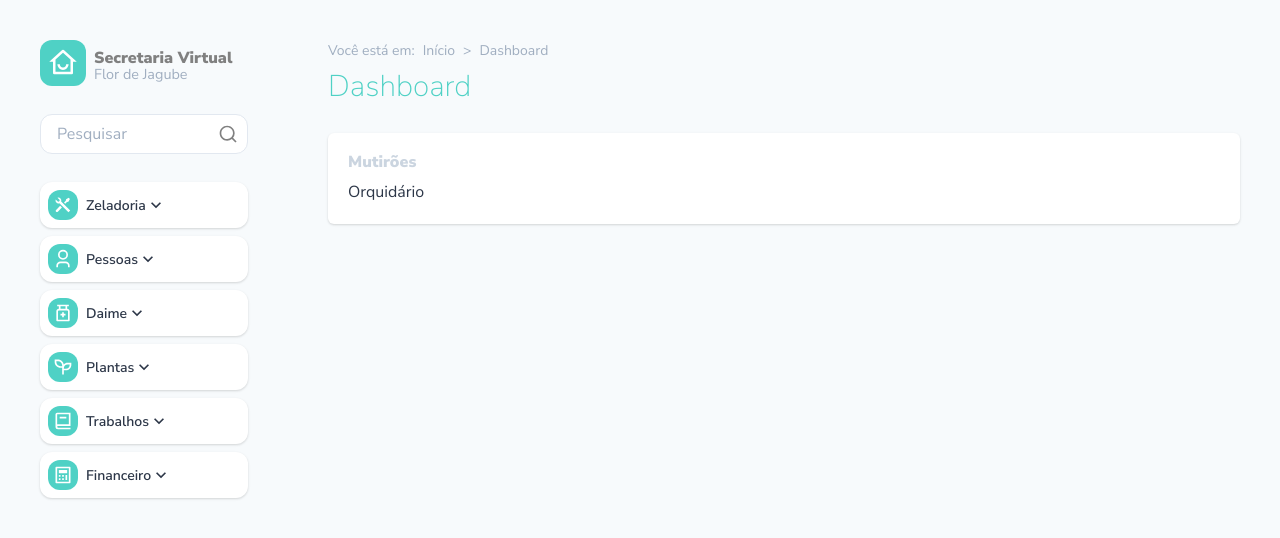
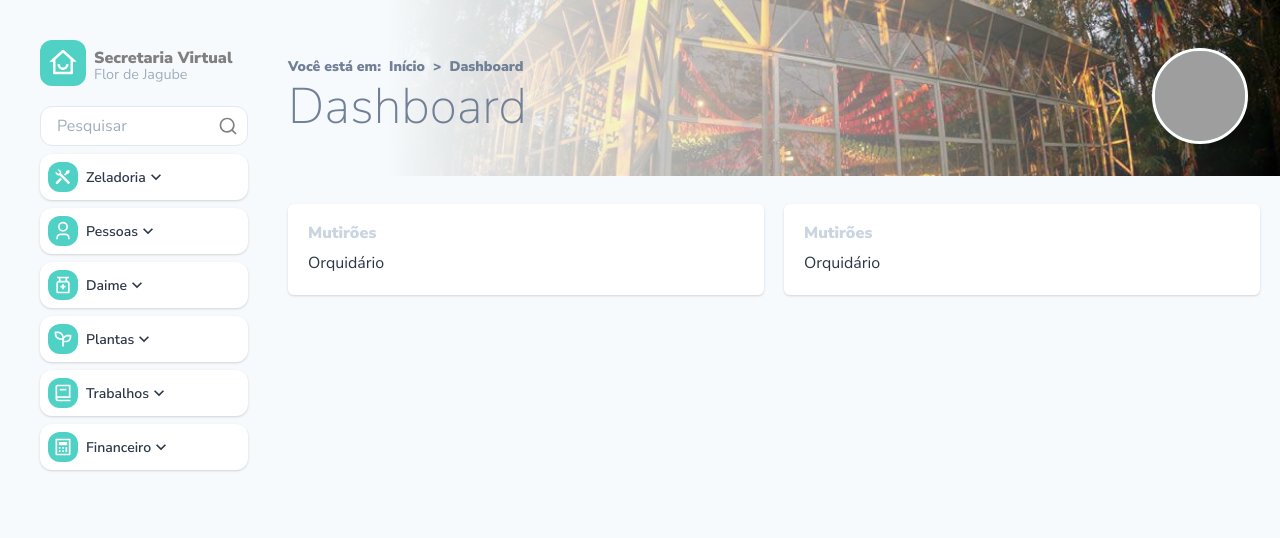
Before and after one commit to nanza86/secretaria-virtual-bkp, a Next.js app: page / in a window 1280 px wide. Shown: the top 538 px of the page. Built offline with nearby package versions, Linux system fonts and the light colour scheme; grey boxes are pictures that could not be loaded.

Commit message:
dashboard

```diff
--- a/pages/index.tsx
+++ b/pages/index.tsx
@@ -1,8 +1,8 @@
 import type { NextPage } from "next";
-import { HStack, VStack, Box, Heading } from "@chakra-ui/react";
+import { HStack, VStack, Flex } from "@chakra-ui/react";
 import Head from "next/head";
 import { MainMenu } from "../src/layout/sidebar/accordion-menu";
-import { Logo } from "../src/layout/sidebar/logo";
+import { Logo } from "../src/components/utils/logo";
 import { Dashboard } from "../src/layout/content/dashboard";
 import { Searchbox } from "../src/layout/sidebar/searchbox";
 
@@ -15,16 +15,24 @@ const Home: NextPage = () => {
       </Head>
       <HStack w="full" spacing="0" alignItems="flex-start">
         {/** Sidebar */}
-        <VStack w="18em" h="100vh" p="10" flexShrink={0}>
-          <Logo/>
-          <Searchbox/>
+        <VStack
+          w="18em"
+          h="100vh"
+          p="10"
+          flexShrink={0}
+          display={["none", "flex"]}
+        >
+          <Flex display={["none","flex"]} flexDirection="column">
+            <Logo />
+            <Searchbox />
+          </Flex>
           <HStack w="full">
             <MainMenu />
           </HStack>
         </VStack>
         {/** Main Content */}
-        <VStack w="full" h="100vh" alignItems="flex-start" p="10">
-          <Dashboard/>
+        <VStack w="full" h="100vh" alignItems="flex-start">
+          <Dashboard />
         </VStack>
       </HStack>
     </>
--- /dev/null
+++ b/src/components/utils/avatar.tsx
@@ -0,0 +1,66 @@
+import {
+  Flex,
+  Heading,
+  Avatar,
+  Drawer,
+  DrawerBody,
+  DrawerFooter,
+  DrawerHeader,
+  DrawerOverlay,
+  DrawerContent,
+  DrawerCloseButton,
+  useDisclosure,
+} from "@chakra-ui/react";
+import React from "react";
+
+export const AvatarAccount = () => {
+  const { isOpen, onOpen, onClose } = useDisclosure();
+  const btnRef = React.useRef();
+  return (
+    <Flex alignItems="center">
+      <Avatar
+        size="xl"
+        name="Christian Nwamba"
+        src="https://bit.ly/code-beast"
+        border="3px solid white"
+        boxShadow="lg"
+        ref={btnRef}
+        onClick={onOpen}
+      />
+      <Drawer
+        isOpen={isOpen}
+        placement="right"
+        onClose={onClose}
+        finalFocusRef={btnRef}
+      >
+        <DrawerOverlay />
+        <DrawerContent>
+          <DrawerCloseButton />
+          <DrawerHeader>
+            <Flex alignItems="center">
+              <Flex>
+                <Avatar
+                  size="lg"
+                  name="Christian Nwamba"
+                  src="https://bit.ly/code-beast"
+                  bg="white"
+                  border="3px solid white"
+                  boxShadow="md"
+                />
+              </Flex>
+              <Flex>
+                <Heading as="h3" size="sm" pl="2">
+                  Olá, Christian Nwamba
+                </Heading>
+              </Flex>
+            </Flex>
+          </DrawerHeader>
+
+          <DrawerBody></DrawerBody>
+
+          <DrawerFooter></DrawerFooter>
+        </DrawerContent>
+      </Drawer>
+    </Flex>
+  );
+};
--- a/src/components/utils/breadcrumb.tsx
+++ b/src/components/utils/breadcrumb.tsx
@@ -1,10 +1,10 @@
-import { Text, Breadcrumb, BreadcrumbItem, BreadcrumbLink } from "@chakra-ui/react";
+import { Text, Breadcrumb, BreadcrumbItem, BreadcrumbLink, Flex } from "@chakra-ui/react";
 
 export const Breadcrumbs = () => {
   return (
-    <>
-      <Text fontSize="sm" color="gray.400">Você está em:</Text>
-      <Breadcrumb spacing="8px" separator={">"} fontSize="sm" color="gray.400">
+    <Flex flexDir="row">
+      <Text fontSize="sm" fontWeight="bold" color="gray.500" me="2" display={["none","flex"]}>Você está em:</Text>
+      <Breadcrumb spacing="8px" separator={">"} fontSize="sm" fontWeight="bold" color="gray.500">
         <BreadcrumbItem>
           <BreadcrumbLink href="#">Início</BreadcrumbLink>
         </BreadcrumbItem>
@@ -13,6 +13,6 @@ export const Breadcrumbs = () => {
           <BreadcrumbLink href="#">Dashboard</BreadcrumbLink>
         </BreadcrumbItem>
       </Breadcrumb>
-    </>
+    </Flex>
   );
 };
--- a/src/layout/sidebar/logo.tsx
+++ b/src/components/utils/logo.tsx
@@ -1,6 +1,6 @@
 import { HStack, VStack, Heading, Text } from "@chakra-ui/react";
 import { RiHomeSmileLine } from "react-icons/ri";
-import IconBox from "../../components/utils/iconBox";
+import IconBox from "./iconBox";
 
 export const Logo = () => {
   return (
@@ -9,7 +9,7 @@ export const Logo = () => {
         <RiHomeSmileLine size="30" />
       </IconBox>
       <VStack alignItems="flex-start">
-        <Heading m="0" p="0" fontSize="md" fontWeight="800" color="gray">
+        <Heading m="0" p="0" fontSize="md" fontWeight="800" color="gray" flexWrap="nowrap" whiteSpace="nowrap">
           Secretaria Virtual
         </Heading>
         <Text mt="-4px !important" p="0" fontSize="0.9em" color="gray.400">Flor de Jagube</Text>
--- /dev/null
+++ b/src/components/utils/mobile-menu.tsx
@@ -0,0 +1,58 @@
+import {
+  Flex,
+  Button,
+  Heading,
+  Divider,
+  Drawer,
+  DrawerBody,
+  DrawerFooter,
+  DrawerHeader,
+  DrawerOverlay,
+  DrawerContent,
+  DrawerCloseButton,
+  useDisclosure,
+} from "@chakra-ui/react";
+import { RiMenuLine } from "react-icons/ri";
+import { Logo } from "./logo";
+import React from "react";
+import { MainMenu } from "../../layout/sidebar/accordion-menu";
+import { Searchbox } from "../../layout/sidebar/searchbox";
+
+export const MobileMenu = () => {
+  const { isOpen, onOpen, onClose } = useDisclosure();
+  const btnRef = React.useRef();
+  return (
+    <>
+      <Flex>
+        <Logo />
+        <Button ref={btnRef} onClick={onOpen}>
+          <RiMenuLine />
+        </Button>
+      </Flex>
+      <Drawer
+        isOpen={isOpen}
+        placement="right"
+        onClose={onClose}
+        finalFocusRef={btnRef}
+      >
+        <DrawerOverlay />
+        <DrawerContent>
+          <DrawerCloseButton />
+          <DrawerHeader>
+            <Heading as="h3" fontSize="md" mt="5">
+              Navegue por aqui:
+            </Heading>
+          </DrawerHeader>
+
+          <DrawerBody>
+            <Searchbox />
+            <Divider py="2"/>
+            <MainMenu />
+          </DrawerBody>
+
+          <DrawerFooter></DrawerFooter>
+        </DrawerContent>
+      </Drawer>
+    </>
+  );
+};
--- a/src/layout/content/dashboard.tsx
+++ b/src/layout/content/dashboard.tsx
@@ -1,7 +1,10 @@
-import { HStack, Heading, Flex, Box, Text } from "@chakra-ui/react";
+import { HStack, Heading, Flex, Box } from "@chakra-ui/react";
 import { Breadcrumbs } from "../../components/utils/breadcrumb";
-import { RiToolsFill } from "react-icons/ri";
+import { RiMenuLine } from "react-icons/ri";
 import IconBox from "../../components/utils/iconBox";
+import { AvatarAccount } from "../../components/utils/avatar";
+import { Searchbox } from "../sidebar/searchbox";
+import { MobileMenu } from "../../components/utils/mobile-menu";
 
 const Card = (props: any) => {
   return (
@@ -12,19 +15,58 @@ const Card = (props: any) => {
       <Flex pt="2">{props.children}</Flex>
     </Box>
   );
-}
+};
 
 export const Dashboard = () => {
   return (
     <>
-      <HStack>
+      <HStack
+        bgImage="../bg-flor.jpg"
+        bgSize="cover"
+        bgPosition="center"
+        w="full"
+        alignItems="flex-start"
+        mb="5"
+      >
+        <Flex
+          bgGradient="linear(to-r, gray.50 10%, rgba(255,255,255,0) 100%)"
+          pr="2em"
+          py="4em"
+          pl={["2em", "0em"]}
+          pt={["2em", "3em"]}
+          pb="2em"
+          w="full"
+          flexDirection="column"
+        >
+          <Flex
+            display={["flex", "none"]}
+            flexDirection="column"
+            p="5"
+            mb="5"
+            bgColor="white"
+            borderRadius="lg"
+          >
+            <MobileMenu/>
+            <Searchbox />
+          </Flex>
+          <HStack justifyContent="space-between">
+            <Flex flexDir="column">
               <Breadcrumbs />
-      </HStack>
-      <HStack pb="5">
-        <Heading fontWeight="light" fontSize="30" color="teal.300">
+              <Heading
+                fontWeight={["bold", "thin"]}
+                fontSize={["1.8em", "50"]}
+                color="gray.500"
+              >
                 Dashboard
               </Heading>
+            </Flex>
+            <Flex>
+              <AvatarAccount />
+            </Flex>
           </HStack>
+        </Flex>
+      </HStack>
+      <HStack px={["5", "0"]} pr={["5", "5"]} w="full">
         <HStack
           spacing={5}
           w="full"
@@ -34,6 +76,10 @@ export const Dashboard = () => {
           <Card title="Mutirões">
             <h4>Orquidário</h4>
           </Card>
+          <Card title="Mutirões">
+            <h4>Orquidário</h4>
+          </Card>
+        </HStack>
       </HStack>
     </>
   );
--- a/src/layout/sidebar/searchbox.tsx
+++ b/src/layout/sidebar/searchbox.tsx
@@ -10,7 +10,7 @@ import IconBox from "../../components/utils/iconBox";
 
 export const Searchbox = () => {
   return (
-    <HStack alignItems="center" pb="5" w="full">
+    <HStack alignItems="center" w="full">
       <InputGroup>
         <InputRightElement>
           <Button
```
Also changed, not shown: public/bg-flor.jpg (added). Lines whose indentation alone changed are shown as unchanged.
